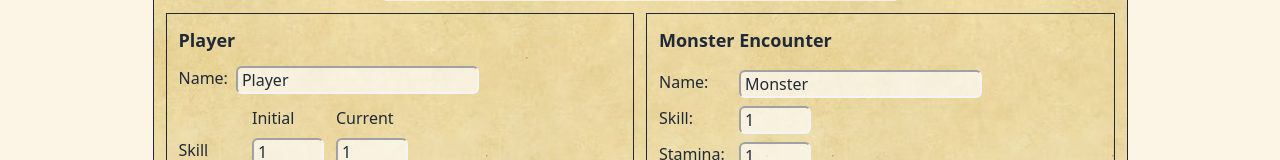
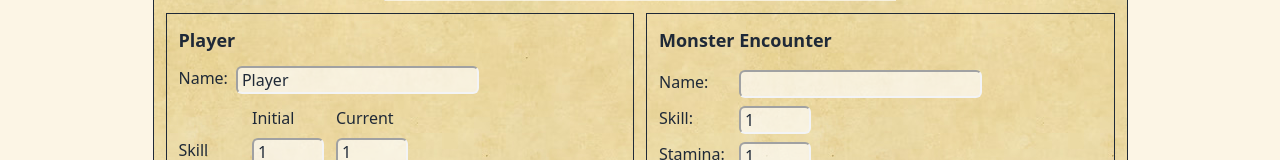
Before and after one commit to MrIee/choose-your-own-adventure-sheet, a Vue app: page / in a window 1280 px wide. Shown: the part 592-752 px from the top of the page. Built offline with nearby package versions, Linux system fonts and the light colour scheme.

Commit message:
Refactor code around monsterName

```diff
--- a/src/App.vue
+++ b/src/App.vue
@@ -329,15 +329,12 @@ export default defineComponent({
         0
       );
     },
-    validMonsterName(): string {
-      return this.monsterName ? this.monsterName : 'Monster';
-    },
   },
   mounted(): void {
     // Temporarily disable initialise stats until save/load is properly implemented
     // this.initialiseStats();
     this.setDice(this.defaultDiceOption);
-    this.monsterName = this.getMonsterName();
+    this.encounterName = this.getMonsterName();
   },
   methods: {
     initialiseStats(): void {
```
